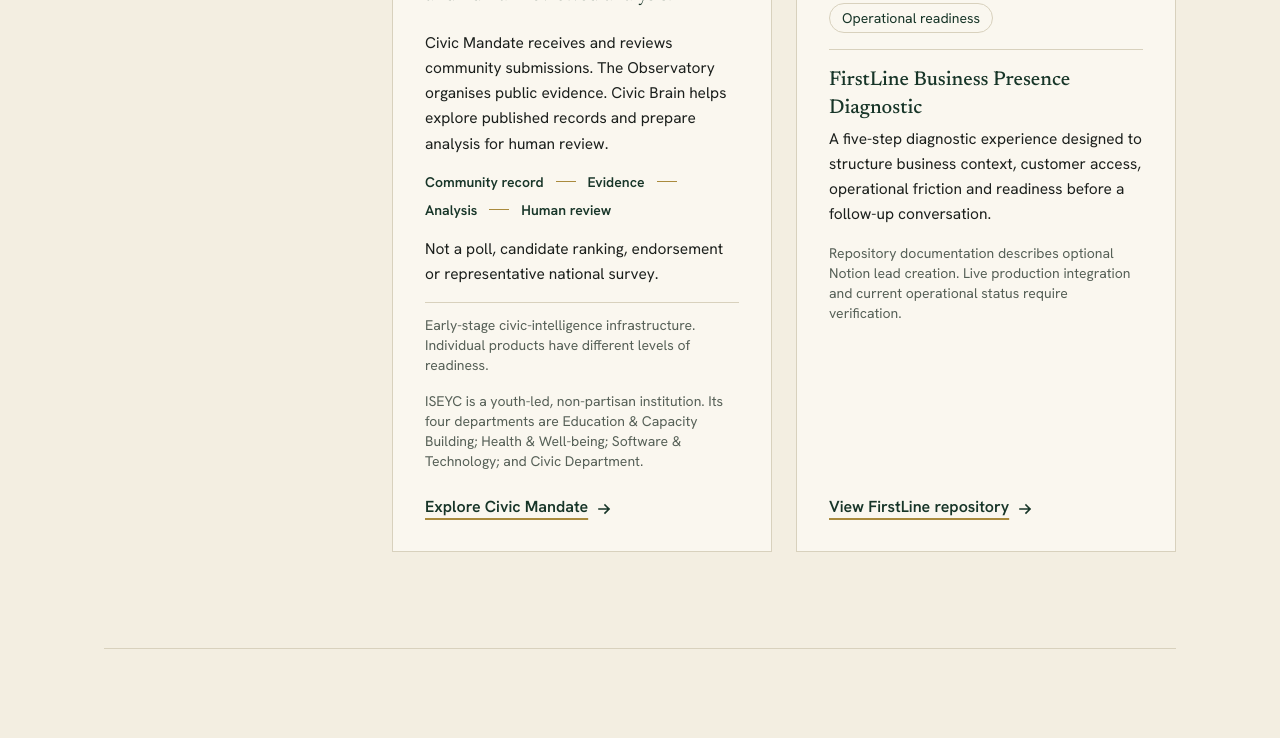
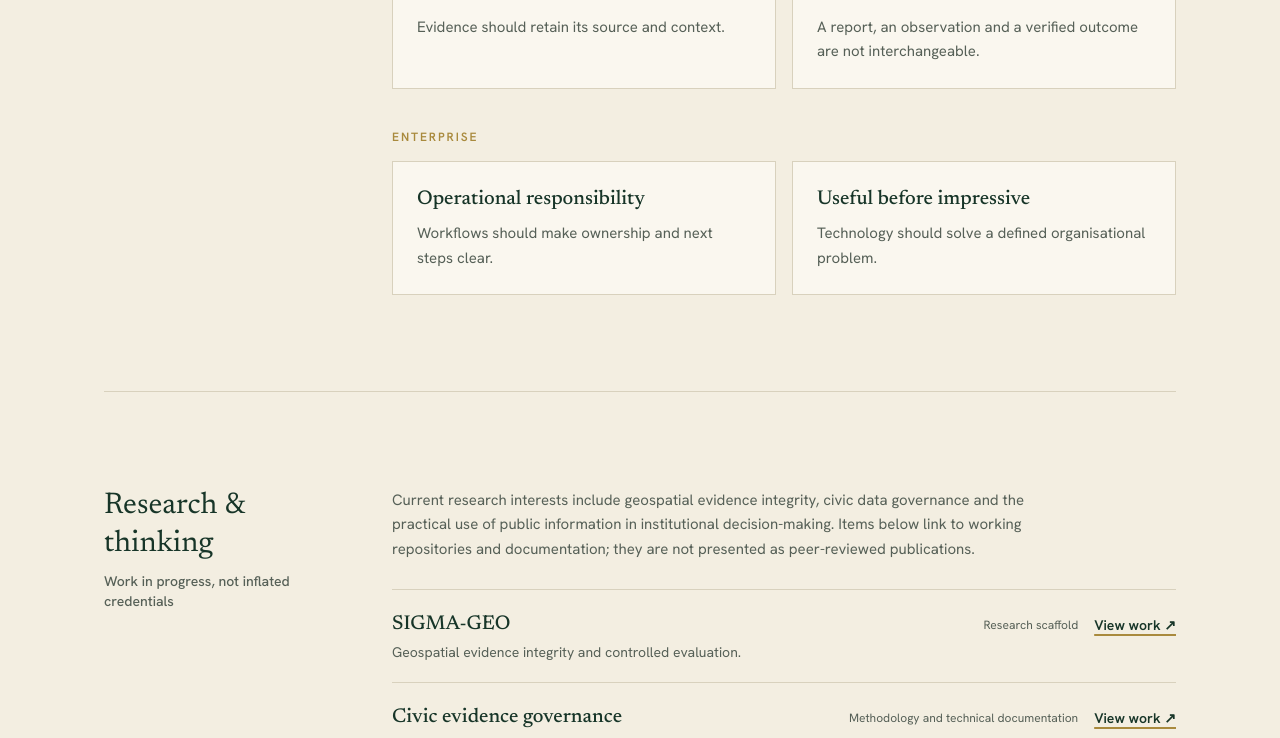
Before and after one commit to mrzulqarnainnadabo/zulqarnain-nadabo, a Next.js app: page / in a window 1280 px wide. Shown: the part 5960-6698 px from the top of the page. Built offline with nearby package versions, Linux system fonts and the light colour scheme.

Commit message:
refactor: remove duplicated portfolio sections

```diff
--- a/app/page.jsx
+++ b/app/page.jsx
@@ -2,8 +2,6 @@ import Hero from '@/components/Hero';
 import Framing from '@/components/Framing';
 import CaseStudies from '@/components/CaseStudies';
 import ImpactProfile from '@/components/ImpactProfile';
-import FeaturedSystems from '@/components/FeaturedSystems';
-import Method from '@/components/Method';
 import Principles from '@/components/Principles';
 import Research from '@/components/Research';
 import Architecture from '@/components/Architecture';
@@ -19,8 +17,6 @@ export default function Page() {
         <Framing />
         <CaseStudies />
         <ImpactProfile />
-        <FeaturedSystems />
-        <Method />
         <Principles />
         <Research />
         <Architecture />
```
